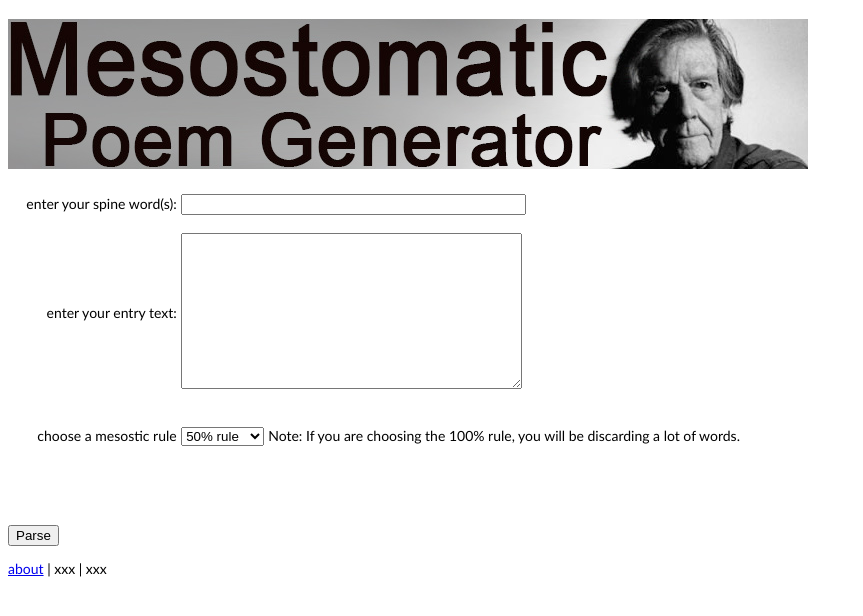
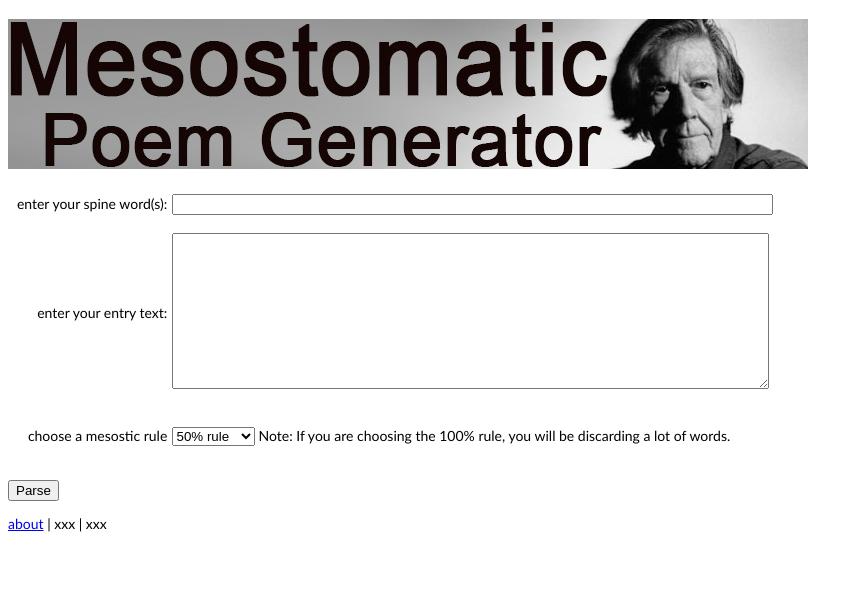
Before and after one commit to sas-irad/mesostic, a plain HTML site: page web/index.html in a window 1280 px wide. Shown: the whole page, without its empty margins (0-863 px from the left). Drawn offline with Linux system fonts and the light colour scheme.

Commit message:
changes3

```diff
--- a/web/index.html
+++ b/web/index.html
@@ -21,7 +21,7 @@
               <td><div align="right"><span class="textfont">enter your spine word(s): </span></div></td>
               <td>&nbsp;</td>
               <td><span class="textfont">
-                <input name="spineword" type="text" id="spineword" size="40">
+                <input name="spineword" type="text" id="spineword" size="72">
               </span></td>
             </tr>
             <tr>
@@ -33,7 +33,7 @@
               <td><div align="right"><span class="textfont">enter your entry text:</span></div></td>
               <td>&nbsp;</td>
               <td><span class="textfont">
-                <textarea name="entrytext" cols="40" rows="10" id="entrytext"></textarea>
+                <textarea name="entrytext" cols="72" rows="10" id="entrytext"></textarea>
               </span></td>
             </tr>
             <tr>
@@ -58,7 +58,6 @@
             </tr>
           </tbody>
     </table>
-    <p class="textfont">&nbsp;</p>
     <button onclick="alert(mesostomatic.parse());">Parse</button>
         <p class="textfont"><a href="about.html">about</a> | xxx | xxx</p>
     </body>
```
